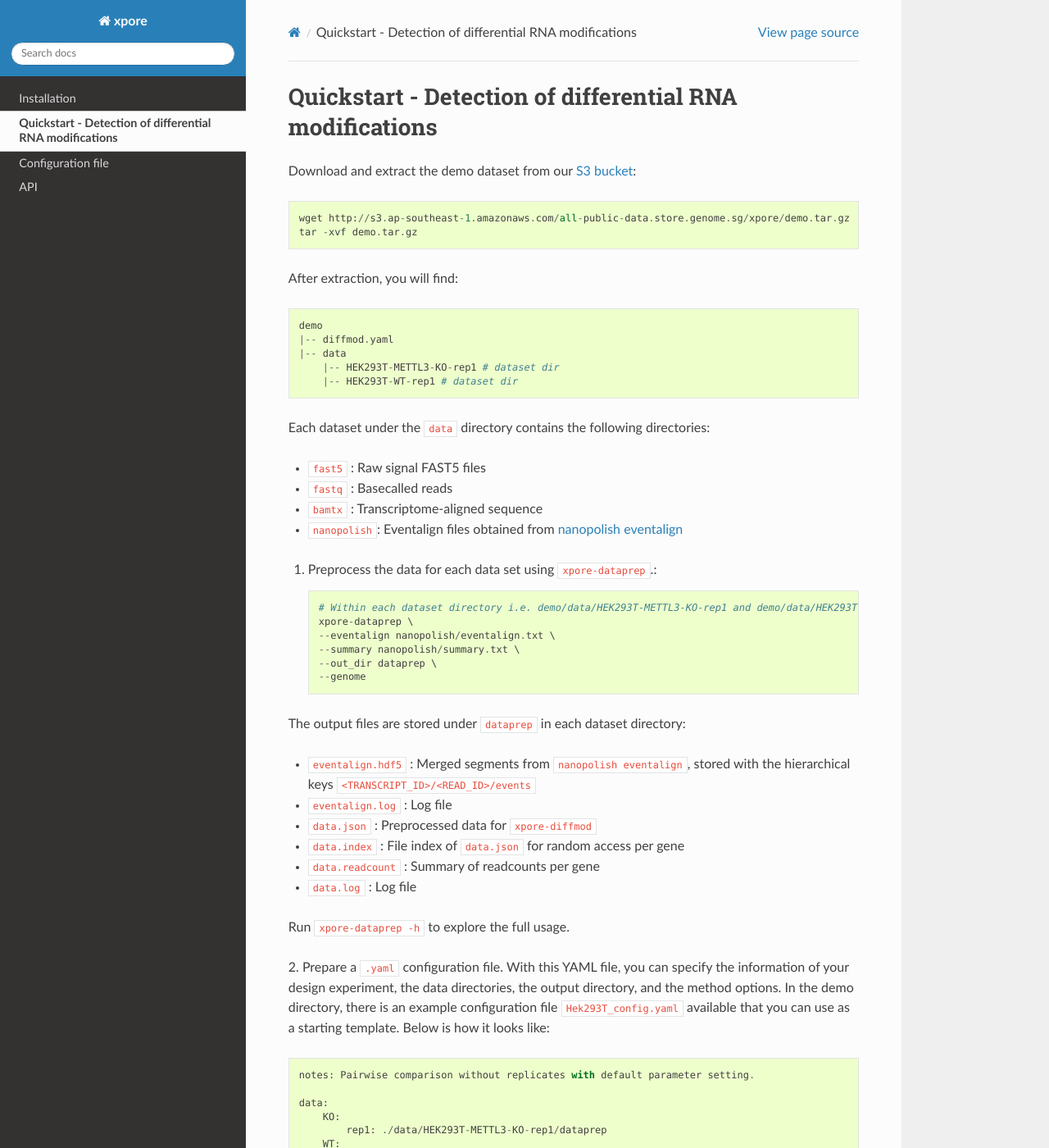
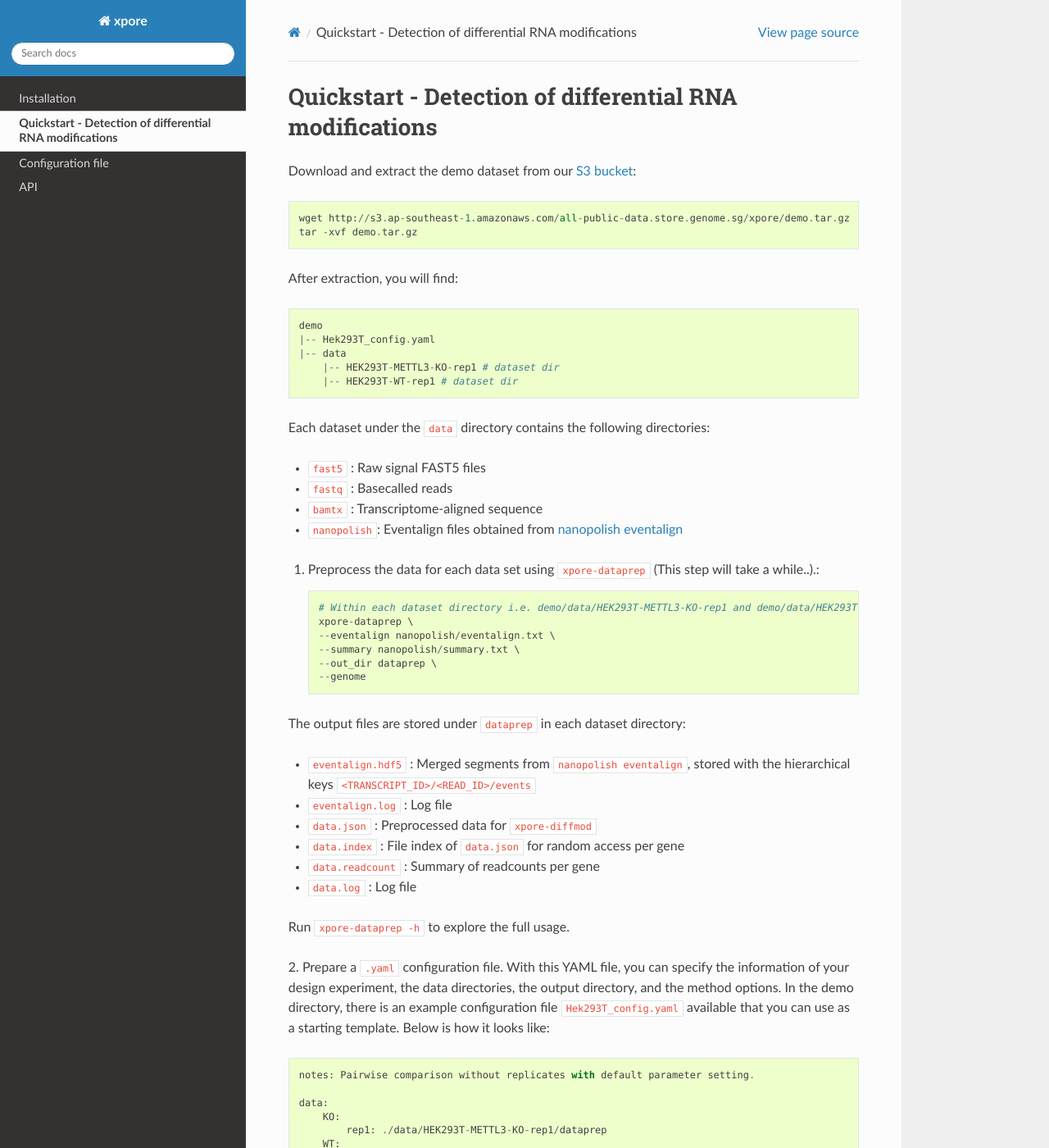
Before and after one commit to GoekeLab/xpore, a Sphinx documentation site: the page built from docs/source/quickstart.rst, in a window 1280 px wide and 1400 px high. Shown: the whole window at 82% size. Built offline with Sphinx 7.4.7 and the Read the Docs theme 2.0.0, drawn with Linux system fonts in a browser that asks for light colours; some of the changed text lies outside the part shown.

Commit message:
updated doc

```diff
--- a/docs/source/conf.py
+++ b/docs/source/conf.py
@@ -28,7 +28,7 @@ author = 'Ploy N. Pratanwanich'
 # The short X.Y version
 version = ''
 # The full version, including alpha/beta/rc tags
-release = '0.3.1'
+release = '0.4.4'
 
 
 # -- General configuration ---------------------------------------------------
--- a/docs/source/quickstart.rst
+++ b/docs/source/quickstart.rst
@@ -11,7 +11,7 @@ Download and extract the demo dataset from our `S3 bucket <http://s3.ap-southeas
 After extraction, you will find::
 
     demo
-    |-- diffmod.yaml
+    |-- Hek293T_config.yaml
     |-- data
         |-- HEK293T-METTL3-KO-rep1 # dataset dir
         |-- HEK293T-WT-rep1 # dataset dir
@@ -23,7 +23,7 @@ Each dataset under the ``data`` directory contains the following directories:
 * ``bamtx`` : Transcriptome-aligned sequence
 * ``nanopolish``: Eventalign files obtained from `nanopolish eventalign <https://nanopolish.readthedocs.io/en/latest/quickstart_eventalign.html>`_
 
-1. Preprocess the data for each data set using ``xpore-dataprep``.::
+1. Preprocess the data for each data set using ``xpore-dataprep`` (This step will take a while..).::
 
     # Within each dataset directory i.e. demo/data/HEK293T-METTL3-KO-rep1 and demo/data/HEK293T-WT-rep1, run
     xpore-dataprep \
```
Also changed, not shown: other parts of docs/source/quickstart.rst (+2 -2 lines).
